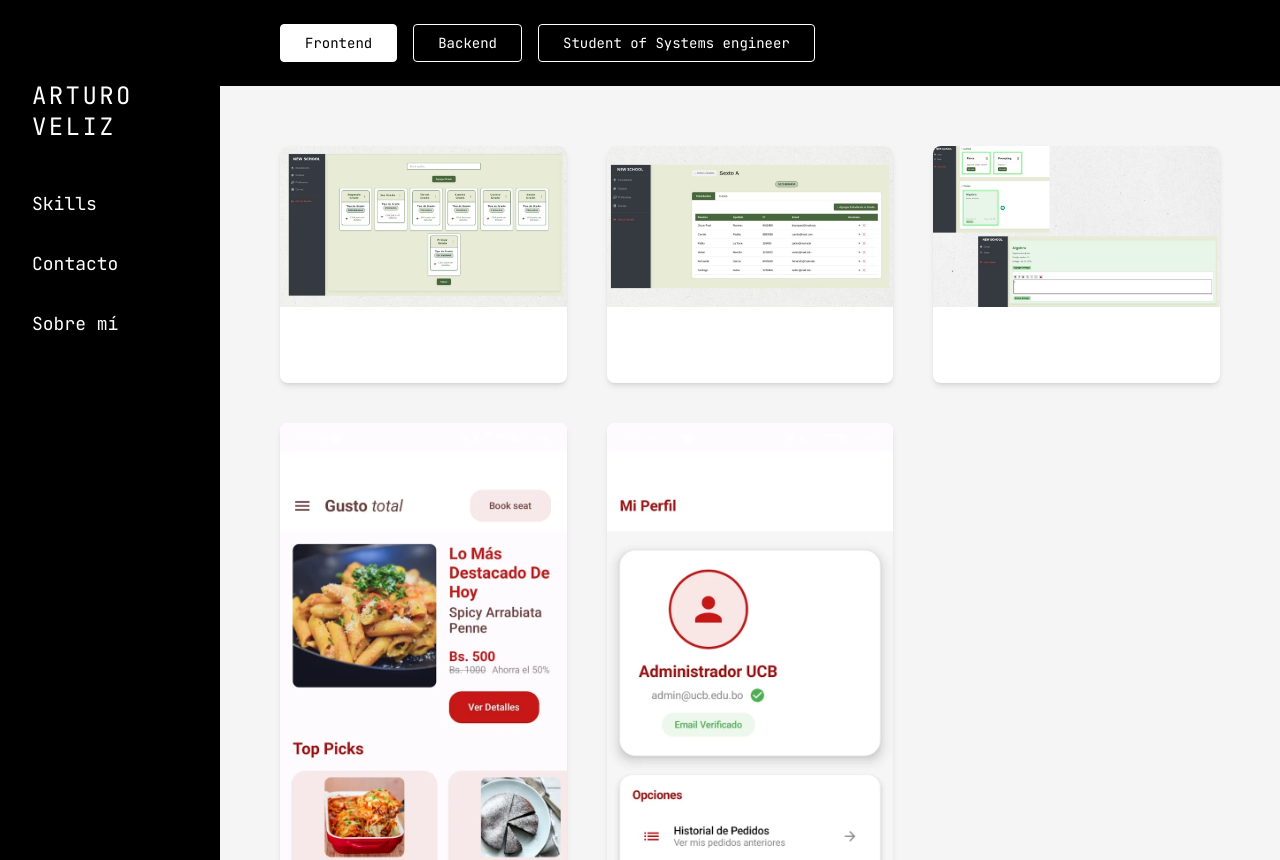
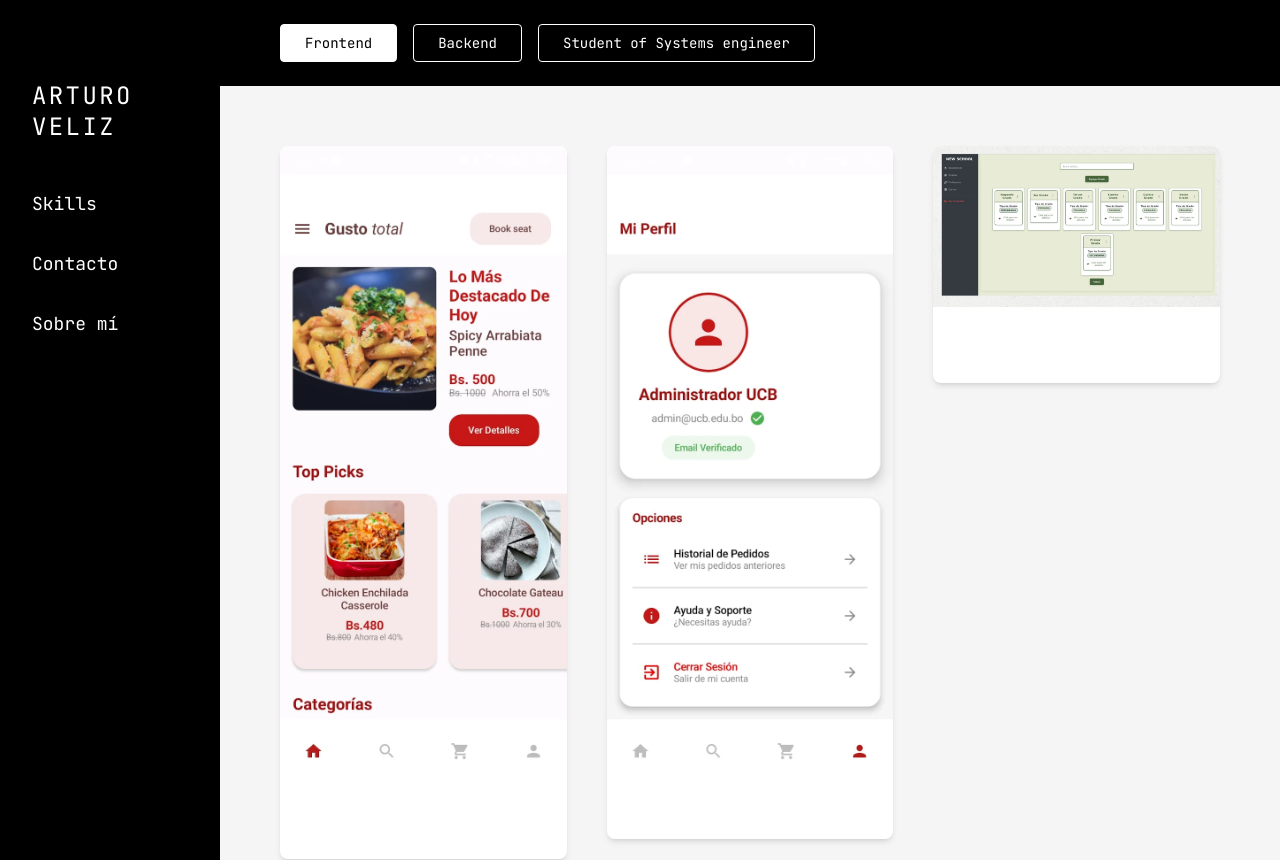
Before and after one commit to A-Joaquin/portafolio-, a React (Vite) app: page / in a window 1280 px wide. Shown: the top 860 px of the page. Built offline with nearby package versions, Linux system fonts and the light colour scheme.

Commit message:
categorias fix

```diff
--- a/src/components/ProjectGallery.tsx
+++ b/src/components/ProjectGallery.tsx
@@ -10,7 +10,7 @@ const projects = [
     alt: 'LMS NEWSCHOOL',
     title: 'LMS NEWSCHOOL',
     description: 'A LEARNING MANAGEMENT SYSTEM (LMS) FOR ONLINE EDUCATION',
-    categories: ['Student of Systems engineer', 'Frontend']
+    categories: ['Student of Systems engineer','Backend']
   },
   {
     id: 2,
@@ -18,7 +18,7 @@ const projects = [
     alt: 'LMS NEWSCHOOL',
     title: 'LMS NEWSCHOOL',
     description: 'A LEARNING MANAGEMENT SYSTEM (LMS) FOR ONLINE EDUCATION',
-    categories: ['Student of Systems engineer', 'Frontend']
+    categories: ['Student of Systems engineer','Backend']
   },
   {
     id: 3,
@@ -26,7 +26,7 @@ const projects = [
     alt: 'LMS NEWSCHOOL',
     title: 'LMS NEWSCHOOL',
     description: 'A LEARNING MANAGEMENT SYSTEM (LMS) FOR ONLINE EDUCATION',
-    categories: ['Student of Systems engineer', 'Frontend']
+    categories: ['Student of Systems engineer','Backend']
   },
   {
     id: 4,
@@ -42,7 +42,7 @@ const projects = [
     alt: 'App gusto total menu',
     title: 'settings gusto total',
     description: 'app gusto total settings',
-    categories: ['Student of Systems engineer', 'Frontend', 'Backend']
+    categories: ['Student of Systems engineer', 'Frontend']
   }
 ];
 
```
